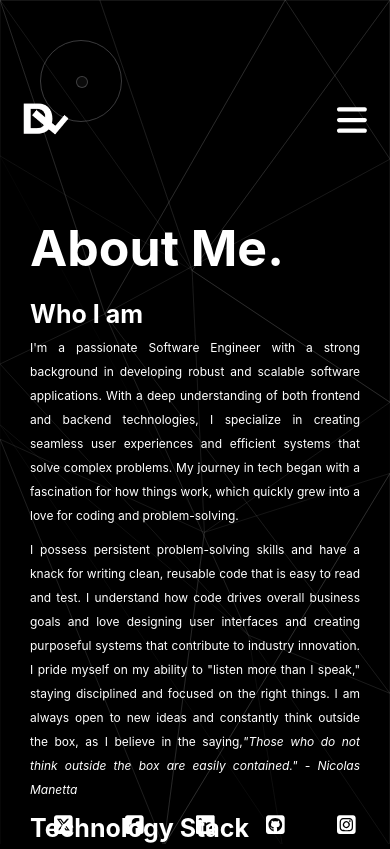
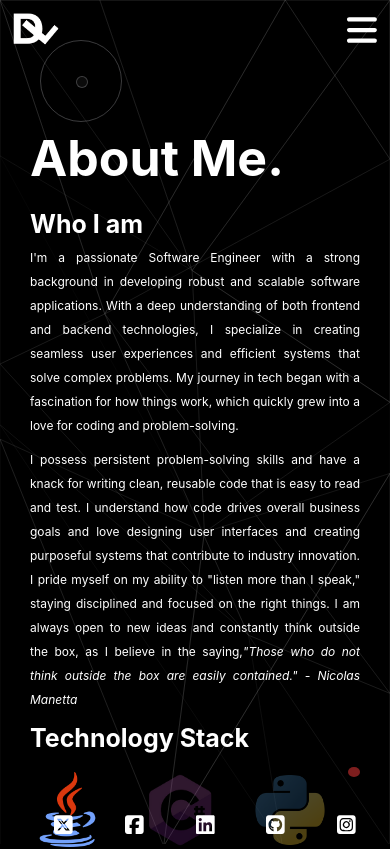
Before and after one commit to dan2xsanz/my-portfolio, a React (Vite) app: page /about in a window 390 px wide. Shown: the top 849 px of the page. Built offline with nearby package versions, Linux system fonts and the light colour scheme; grey boxes are pictures that could not be loaded.

Commit message:
fix header

```diff
--- a/src/components/header/header-style.css
+++ b/src/components/header/header-style.css
@@ -25,8 +25,6 @@
     padding-top: 5px;
     padding-right: 3px;
     justify-content: space-between;
-    margin-left: 10px;
-    margin-right: 10px;
   }
 }
 
@@ -38,6 +36,10 @@
     align-items: center;
     justify-content: center;
     display: flex;
+  }
+  .header-container {
+    justify-content: space-between;
+    margin-top: -90px;
   }
 }
 
@@ -91,7 +93,7 @@
   width: 100%;
   height: 30px;
   position: fixed;
-  margin-top: 100px;
+  margin-top: 10px;
   top: 0; /* Keep this fixed at the top */
   display: flex;
   justify-content: space-between;
```
